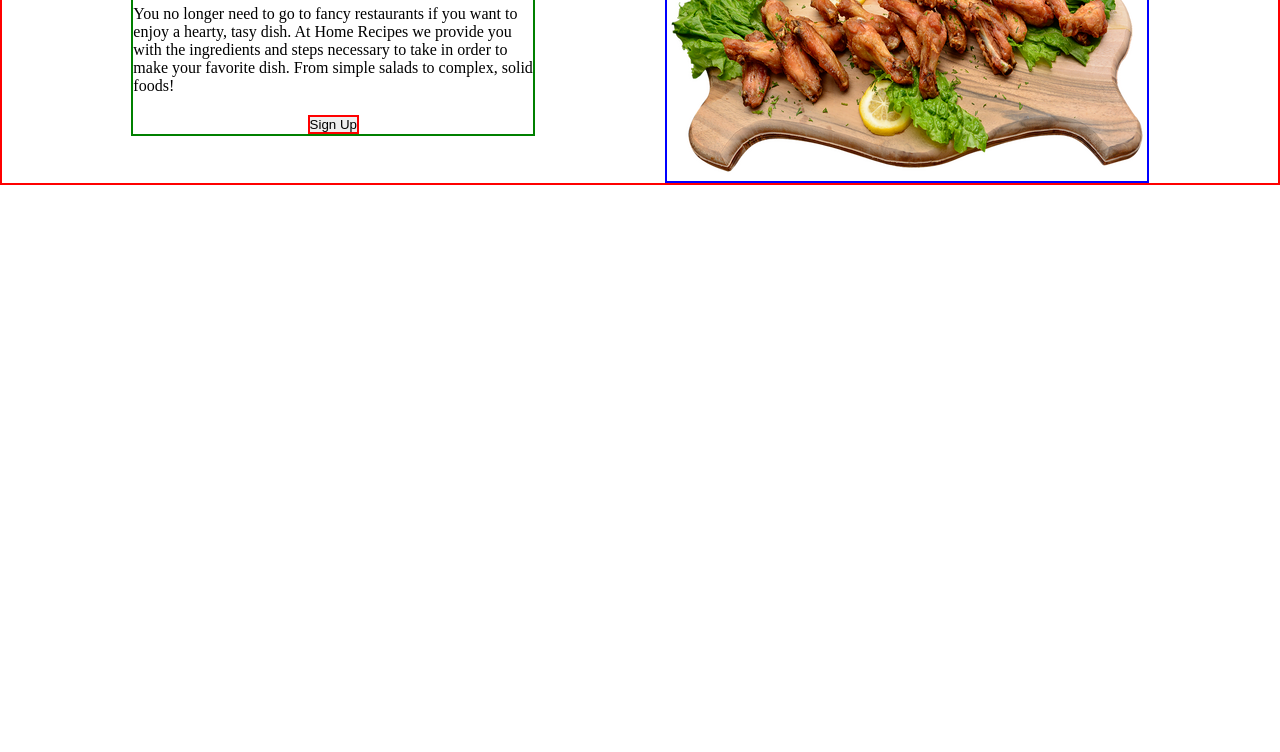
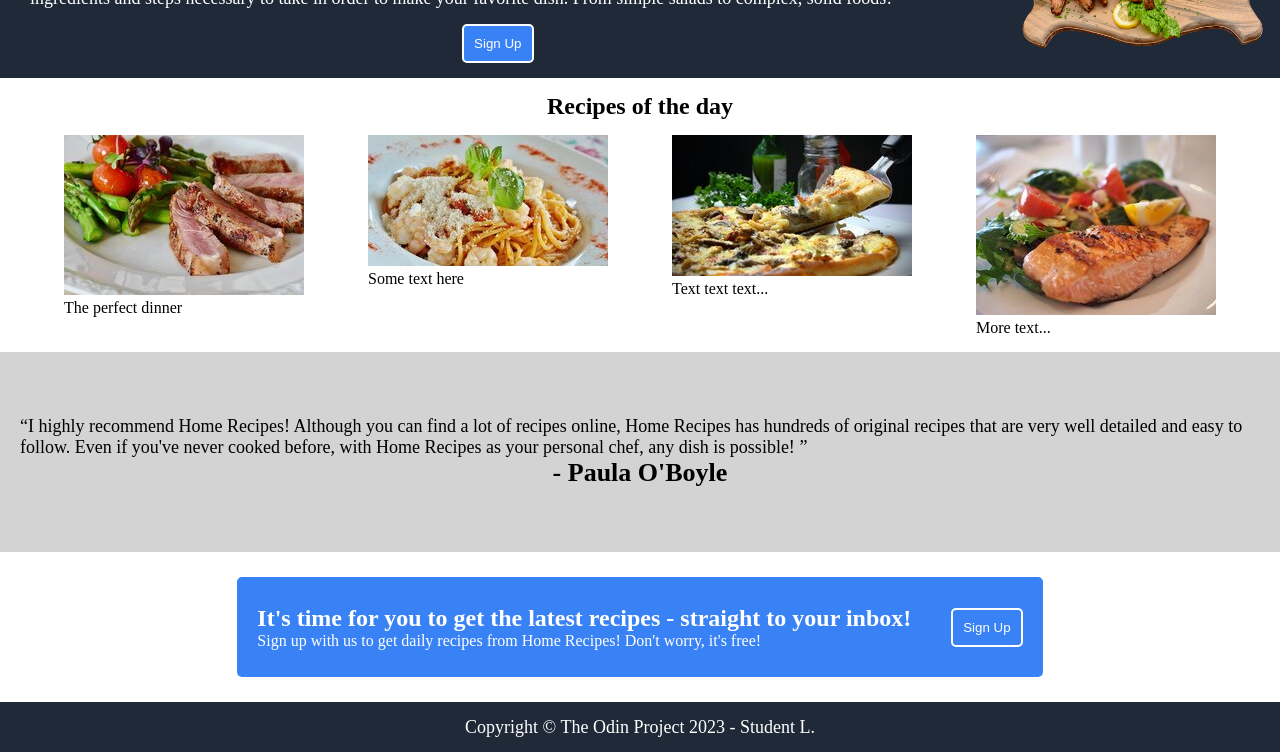
Before and after one commit to Luigi-ALexandru/landing-page, a plain HTML site: page index.html in a window 1280 px wide. Shown: the part 198-950 px from the top of the page. Before the commit the page ends 800 px from the top, so only its background shows below. Drawn offline with Linux system fonts and the light colour scheme.

Commit message:
everything

```diff
--- a/index.html
+++ b/index.html
@@ -9,16 +9,20 @@
 </head>
 <body>
 
+    <!-- Header of the page & Intro -->
     <div class="container">
+
         <div class="header-image"><b>Home Recipes</b></div>
             <div class="links">
                 <div class="linkone">Home</div>
                 <div class="linktwo">About</div>
                 <div class="linkthree">Contact Us</div>
             </div>
+
     </div>
 
     <div class="welcome">
+
         <div class="welcome-group-one">
             <h1 id="title">You can't go wrong with<br>Home Recipes!</h1>
             <p id="welcome-text">You no longer need to go to fancy restaurants if you want to enjoy a hearty, tasy dish. At Home Recipes we provide you with the ingredients
@@ -29,53 +33,58 @@
         <div class="welcome-group-two">
             <img id="imag" src="images/dish.png">
         </div>
+
     </div>
 
 
-<!--
+    <!--Body of the page & content-->
 
-    <div class="body-container">
-        <div class="bcontainer">
-            <div class="btitle">
-                <h2>Recipes of the day</h2>
+        <h2 id="body-title">Recipes of the day</h2>
+
+        <div class="grid-container">
+
+            <div class="gridone">
+                <img src="images/asparagus-steak.jpg">
+                <p>The perfect dinner</p>
             </div>
+            <div class="gridtwo">
+                <img src="images/pasta.jpg">
+                <p>Some text here</p>
             </div>
-        <div class="grid-container">
-            <div class="gridone">Image Here</div>
-            <div class="gridtwo">Image Here</div>
-            <div class="gridthree">Image Here</div>
-            <div class="gridfour">Image Here</div>
+            <div class="gridthree">
+                <img src="images/pizza.jpg">
+                <p>Text text text...</p>
             </div>
-        <div class="grid-containertwo">
-            <div class="gridonetext">Text Here</div>
-            <div class="gridtwotext">Text Here</div>
-            <div class="gridthreetext">Text Here</div>
-            <div class="gridfourtext">Text Here</div>
+            <div class="gridfour">
+                <img src="images/salmon.jpg">
+                <p>More text...</p>
             </div>
-        <div class="quote-section">
+
+        </div>
+
             <div class="testimony">
-                <p><q>I highly recommend Home Recipes! Although you can find a lot of recipes online, Home Recipes has hundreds of original recipes that
+                <p class="quote one"><q>I highly recommend Home Recipes! Although you can find a lot of recipes online, Home Recipes has hundreds of original recipes that
                     are very well detailed and easy to follow. Even if you've never cooked before, with Home Recipes as your personal chef, any dish
                     is possible!
                 </q></p>
-                <p id="anon" style="font-size: 26px;"><b>- Paula O'Boyle</b></p>
+                <p class="quote two" style="font-size: 26px;"><b>- Paula O'Boyle</b></p>
             </div>
-        </div>
-        <div class="calltoaction-container">
-            <div class="allblue">
+
+
             <div class="calltoaction">
+                <div class="colorb">
+                    <div class="row-one">
                     <h2>It's time for you to get the latest recipes - straight to your inbox!</h2>
                     <p id="sup">Sign up with us to get daily recipes from Home Recipes! Don't worry, it's free!</p>
                     </div>
-            <button id="sunow">Sign Up</button>
+                    <div class="row-two">
+                    <button class="signbutton">Sign Up</button>
                     </div>
                 </div>
             </div>
 
-    <div class="footer-container">
         <div class="footer">
             <p>Copyright &#169; The Odin Project 2023 - Student L.</p>
-        </div>
         </div>
 
 </body>
--- a/styles.css
+++ b/styles.css
@@ -13,6 +13,10 @@
     padding: 20px 40px 20px 40px;
 }
 
+.header-image {
+    font-size: 18px;
+}
+
 .links {
     display: flex;
 }
@@ -21,6 +25,7 @@
 .linktwo,
 .linkthree {
     margin-left: 15px;
+    font-size: 18px;
 }
 
 #imag {
@@ -29,7 +34,8 @@
 }
 
 .welcome {
-    border: 2px solid red;
+    background-color: #1f2937;
+    color: white;
     display: flex;
     justify-content: space-evenly;
     align-items: center;
@@ -39,186 +45,87 @@
     display: flex;
     flex-direction: column;
     align-items: center;
-    border: 2px solid green;
+    padding: 15px;
+}
+
+#welcome-text {
+    font-size: 18px;
 }
 
 .welcome-group-two {
-    border: 2px solid blue;
-}
-#welcome-text {
-    width: 400px;
-    padding: 20px 0 20px 0;
+    padding: 15px;
 }
 
-.signbutton {
-    border: 2px solid red;
-}
-
-@media only screen and (max-width: 620px) {
-    /* For mobile phones: */
-    .welcome-text {
-      width: 100%;
-/*
-.header-image {
-    display: flex;
-    justify-content: flex-start;
-    margin-top: 20px;
-    font-size: 24px;
-    color: #f9faf8;
-}
-
-.onlylinks {
-    display: flex;
-    margin-right: 70px;
-    width: 300px;
-    justify-content: space-between;
-    align-items: center;
-}
-
-.linkone,
-.linktwo,
-.linkthree {
-    font-size: 18px;
-    color: #e5ebe8;
-}
-
-/*
-.intro {
-    margin-top: 100px;
-    display: flex;
-    width: 1200px;
-    justify-content: space-between;
-}
-
-.placeholder {
-    margin-left: 150px;
+#welcome-text {
+    padding: 15px;
 }
 
 .signbutton {
     background-color: #3882f6;
-    color: #e5ebe8;
-    font-size: 20px;
-    padding: 5px;
-    cursor: pointer;
-    border-color: #3882f6;
-    border-radius: 10px;
+    color: white;
+    padding: 10px;
+    border-radius: 5px;
+    border: 2px solid white;
 }
 
-#title {
-    font-weight: bolder;
-    font-size: 48px;
-    color: #f9faf8;
+#body-title {
+    margin: 0 auto;
+    text-align: center;
+    padding: 15px;
 }
 
-#paragraphone {
-    font-size: 18px;
-    color: #e5ebe8;
+.grid-container {
+    display: flex;
+    justify-content: space-evenly;
+    flex-wrap: wrap;
 }
 
-.bcontainer {
+.testimony {
+    margin-top: 15px;
     display: flex;
-    height: 100px;
+    flex-direction: column;
     align-items: center;
     justify-content: center;
-    color: #1f2937;
-    font-size: 30px;
-    font-weight: bold;
+    height: 200px;
+    background-color: lightgray;
 }
 
-.grid-container,
-.grid-containertwo {
-    display: flex;
-    align-items: center;
-    justify-content: center;
-    height: 300px;
+.quote.one {
+    font-size: 18px;
+    padding: 0 20px 0 20px;
+}
+.quote.two {
+    font-size: 24px;
 }
 
-.gridone,
-.gridtwo,
-.gridthree,
-.gridfour {
-    width: 200px;
-    height: 200px;
-    border: 3px solid #3882f6;
-    margin-left: 100px;
-    border-radius: 20%;
+.calltoaction {
     display: flex;
+    height: 150px;
     justify-content: center;
     align-items: center;
 }
 
-.gridonetext,
-.gridtwotext,
-.gridthreetext,
-.gridfourtext {
-    width: 200px;
-    height: 50px;
-    margin-left: 100px;
-    display: flex;
-    justify-content: center;
-    align-items: center;
-    margin-top: -100px;
-}
-
-.quote-section {
-    height: 300px;
-    display: flex;
-    justify-content: center;
-    align-items: center;
-    background-color: #e5e7eb;
-}
-
-.testimony {
-    text-align: center;
-    font-size: 24px;
-    color: #1f2937;
-}
-
-#anon {
-    float: right;
-    margin-right: 200px;
-
-}
-
-.calltoaction-container {
-    display: flex;
-    height: 300px;
-    justify-content: center;
-    align-items: center;
-}
-
-.allblue {
-    display:flex;
+.colorb {
     background-color: #3882f6;
     border-radius: 5px;
-
-}
-
-.calltoaction {
-    font-size: 20px;
-    padding: 35px 60px 35px 60px;
-    color: white;
-}
-
-#sunow {
-    background-color: white;
-    color: #3882f6;
-    font-size: 20px;
-    margin: 35px 60px 35px 0;
-    cursor: pointer;
-    border-radius: 5px;
-    padding: 10px;
-}
-
-.footer-container {
-    background-color: #1f2937;
     height: 100px;
     display: flex;
     justify-content: center;
     align-items: center;
+    color: white;
+}
+
+.row-one,
+.row-two {
+    padding: 20px;
 }
 
 .footer {
+    display: flex;
+    justify-content: center;
+    align-items: center;
+    background-color: #1f2937;
     color: white;
-    font-size: 20px;
+    font-size: 18px;
+    height: 50px;
 }
```
Also changed, not shown: images/asparagus-steak.jpg (added), images/pasta.jpg (added), images/pizza.jpg (added), images/salmon.jpg (added), 1 other file. Lines whose indentation alone changed are shown as unchanged.
